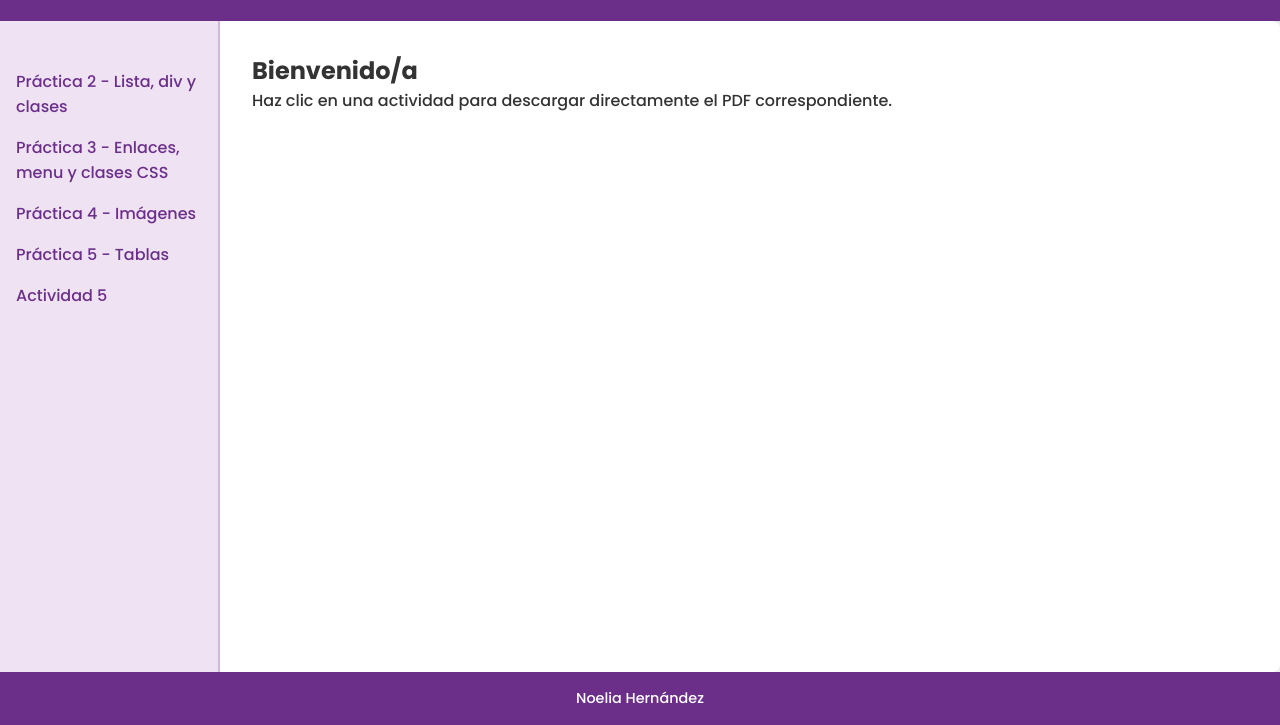
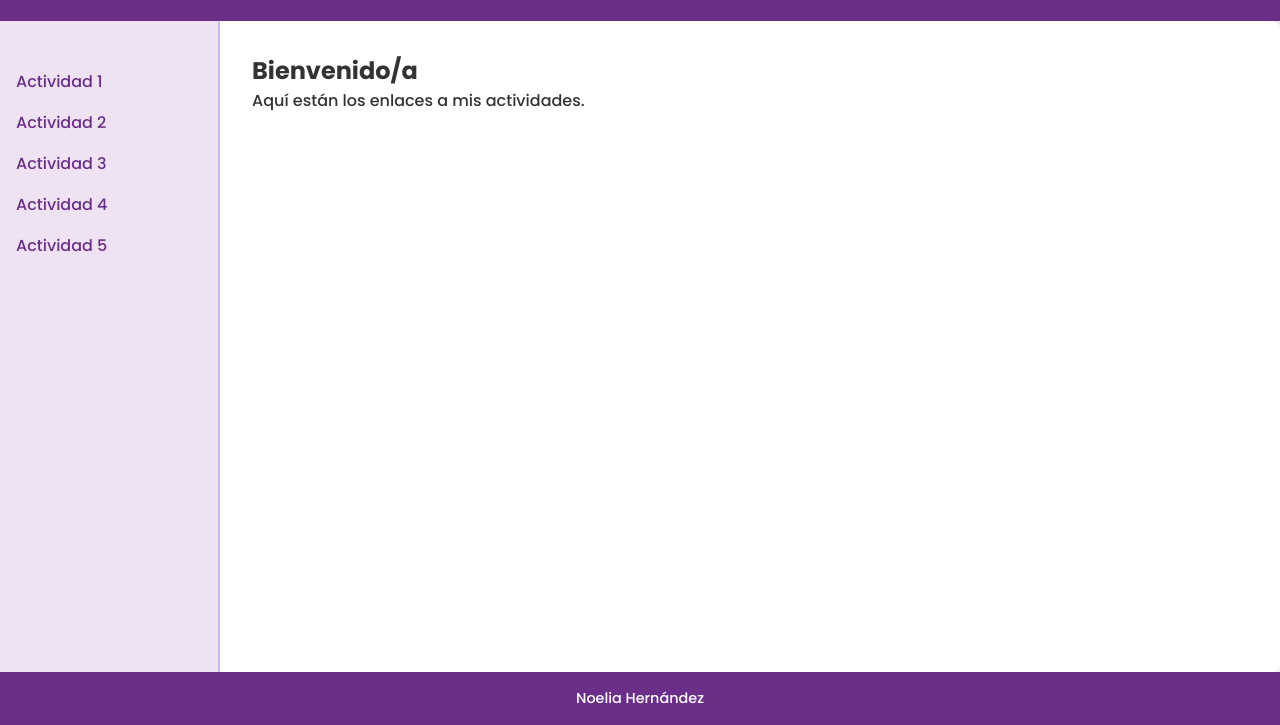
Before and after one commit to nherrol1404/nherrol1404.github.io, a plain HTML site: page index.html in a window 1280 px wide. Shown: the part 75-800 px from the top of the page. Drawn offline with Linux system fonts and the light colour scheme.

Commit message:
Update index.html

```diff
--- a/index.html
+++ b/index.html
@@ -14,18 +14,18 @@
   <div class="container">
     <nav class="sidebar">
       <ul>
-        <li><a href="file:///C:/Users/UsuarioM/AppData/Local/Temp/Rar$EXa21264.10918.rartemp/Ejercicio%203/index.html" >Práctica 2 - Lista, div y clases </a></li>
-        <li><a href="Actividades/Práctica 3_ Enlaces, menu y clases CSS-Noelia Hernández.pdf" download>Práctica 3 - Enlaces, menu y clases CSS </a></li>
-        <li><a href="Actividades/Práctica 4_ Imágenes.pdf" download>Práctica 4 - Imágenes</a></li>
-        <li><a href="Actividades/Ejercicio 5 tablas-Noelia Hernández.pdf" download>Práctica 5 - Tablas</a></li>
-        <li><a href="actividad5.pdf" download>Actividad 5</a></li>
+        <li><a href="file:///C:/Users/UsuarioM/AppData/Local/Temp/Rar$EXa21264.35313.rartemp/Ejercicio%203/index.html" target="_blank">Actividad 1</a></li>
+        <li><a href="actividad2.html" target="_blank">Actividad 2</a></li>
+        <li><a href="actividad3.html" target="_blank">Actividad 3</a></li>
+        <li><a href="actividad4.html" target="_blank">Actividad 4</a></li>
+        <li><a href="actividad5.html" target="_blank">Actividad 5</a></li>
       </ul>
     </nav>
 
     <main class="content">
       <h2>Bienvenido/a</h2>
       <p>
-        Haz clic en una actividad para descargar directamente el PDF correspondiente.
+        Aquí están los enlaces a mis actividades.
       </p>
     </main>
   </div>
```
